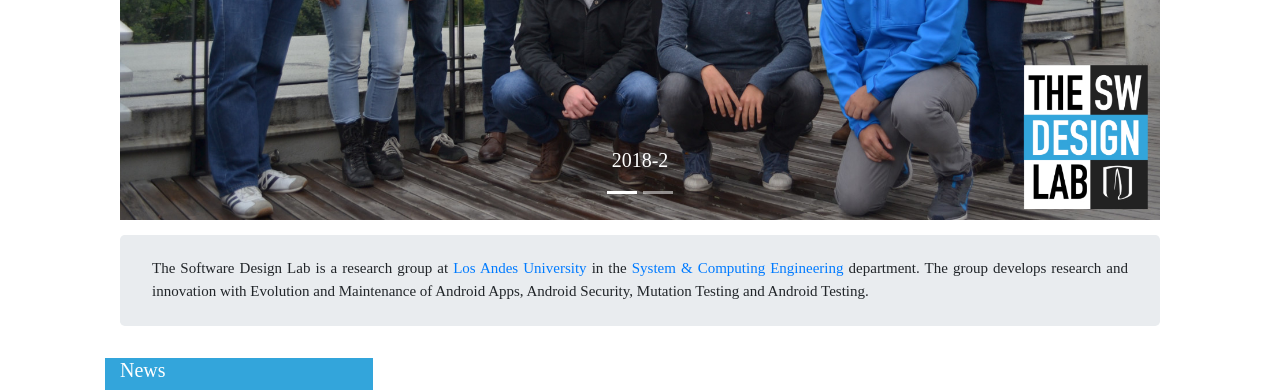
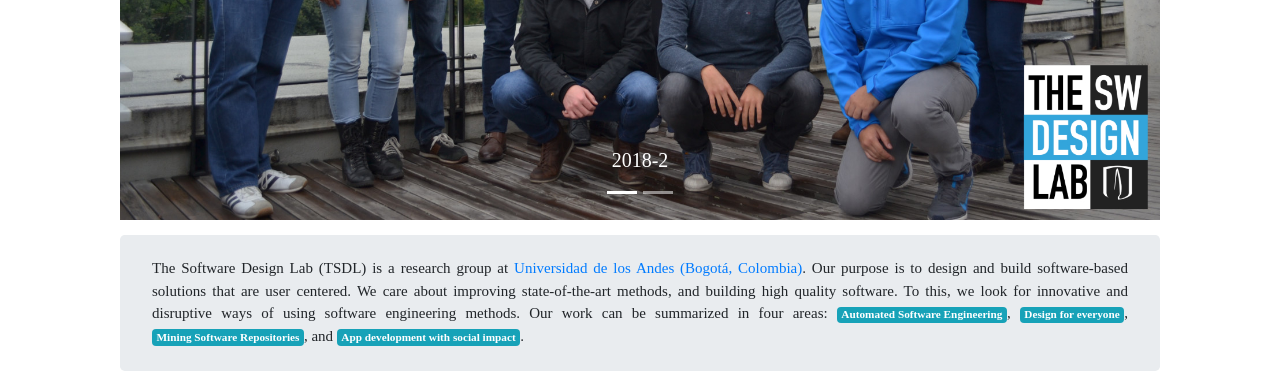
Before and after one commit to uwsampa/research-group-web, a Jekyll site: the page built from index.html, in a window 1280 px wide and 900 px high, scrolled down 551 px, cut to the strip 0-391 px from the top of the window. Built offline with Jekyll 4.4.1, drawn with Linux system fonts in a browser that asks for light colours; some web fonts are replaced.

Commit message:
Home text

```diff
--- a/_layouts/default.html
+++ b/_layouts/default.html
@@ -77,11 +77,7 @@
             <div class="col-sm-12 col-md-12 col-lg-12">
                 <div class="jumbotron">
                     <p>
-                        The Software Design Lab is a research group at
-                        <a href="http://uniandes.edu.co">Los Andes University</a>
-                        in the
-                        <a href="http://sistemas.uniandes.edu.co">System & Computing Engineering</a> department. The group develops research and innovation with Evolution
-                        and Maintenance of Android Apps, Android Security, Mutation Testing and Android Testing.
+                      The Software Design Lab (TSDL) is a research group at <a href="http://uniandes.edu.co">Universidad de los Andes (Bogotá, Colombia)</a>. Our purpose is to design and build software-based solutions that are user centered.  We care about improving state-of-the-art methods, and building high quality software. To this, we look for innovative and disruptive ways of using software engineering methods. Our work can be summarized in four areas: <span class="badge badge-info">Automated Software Engineering</span>, <span class="badge badge-info">Design for everyone</span>, <span class="badge badge-info">Mining Software Repositories</span>, and <span class="badge badge-info">App development with social impact</span>.
                     </p>
                 </div>
             </div>
```
